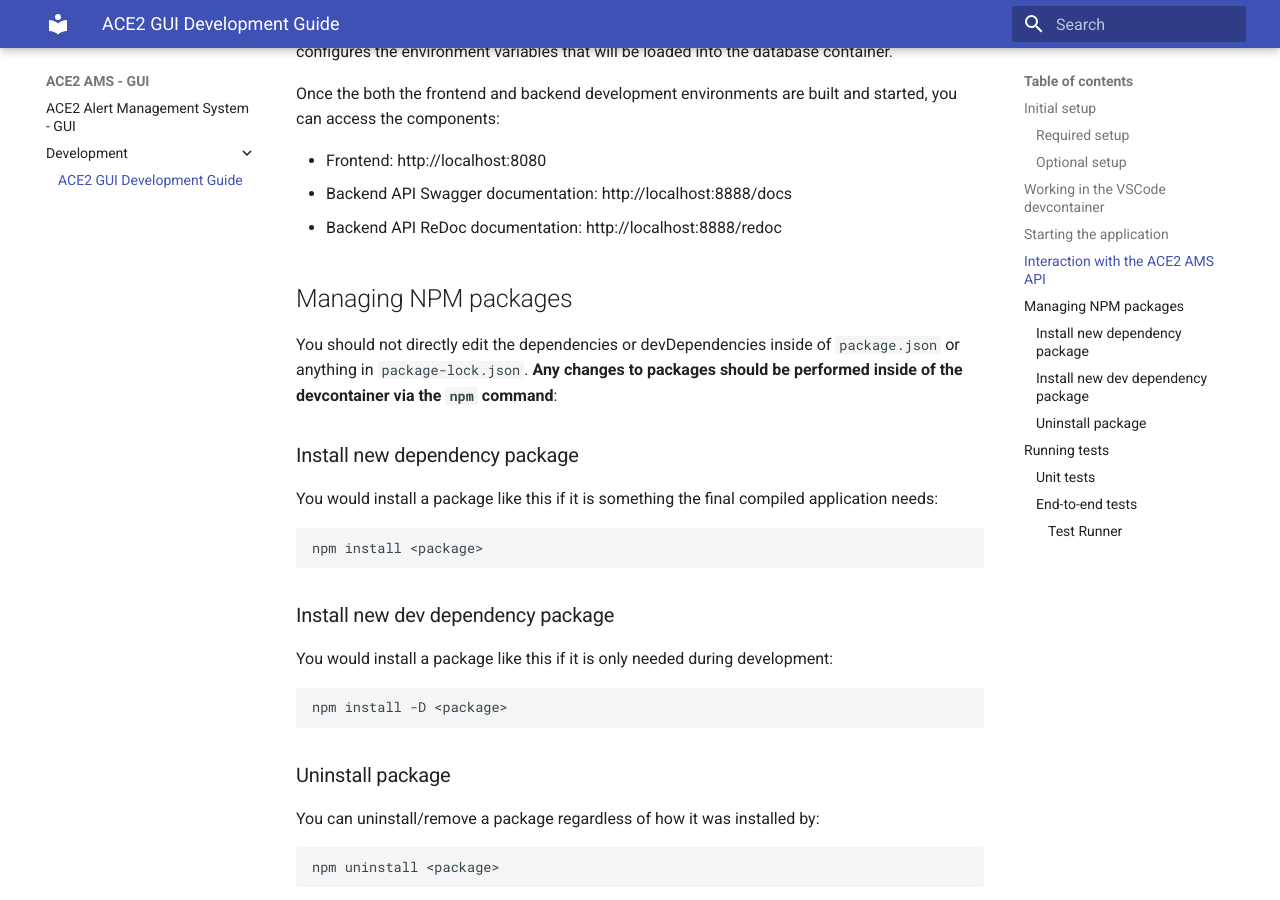
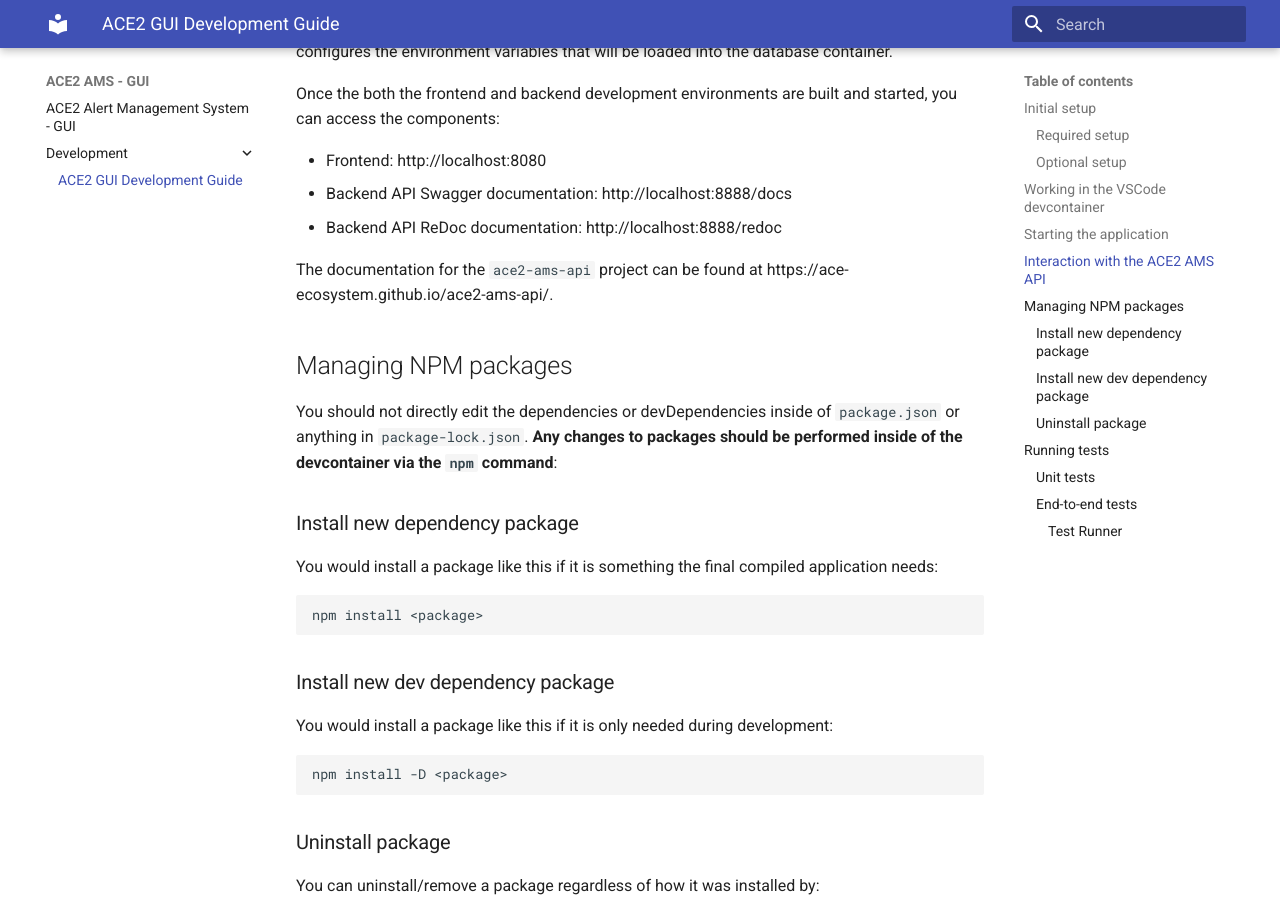
Before and after one commit to seanmcfeely/ace2-ams, an MkDocs documentation site: the page built from docs/development/index.md, in a window 1280 px wide and 900 px high, scrolled down 2069 px. Built offline with MkDocs 1.6.1 and Material for MkDocs 9.7.7, drawn with Linux system fonts in a browser that asks for light colours.

Commit message:
Adds link to ace2-ams-api documentation

```diff
--- a/docs/development/index.md
+++ b/docs/development/index.md
@@ -62,9 +62,11 @@ This script will generate random passwords for the database user and the secret
 
 Once the both the frontend and backend development environments are built and started, you can access the components:
 
-- Frontend: http://localhost:8080
-- Backend API Swagger documentation: http://localhost:8888/docs
-- Backend API ReDoc documentation: http://localhost:8888/redoc
+* Frontend: http://localhost:8080
+* Backend API Swagger documentation: http://localhost:8888/docs
+* Backend API ReDoc documentation: http://localhost:8888/redoc
+
+The documentation for the `ace2-ams-api` project can be found at https://ace-ecosystem.github.io/ace2-ams-api/.
 
 ## Managing NPM packages
 
```
